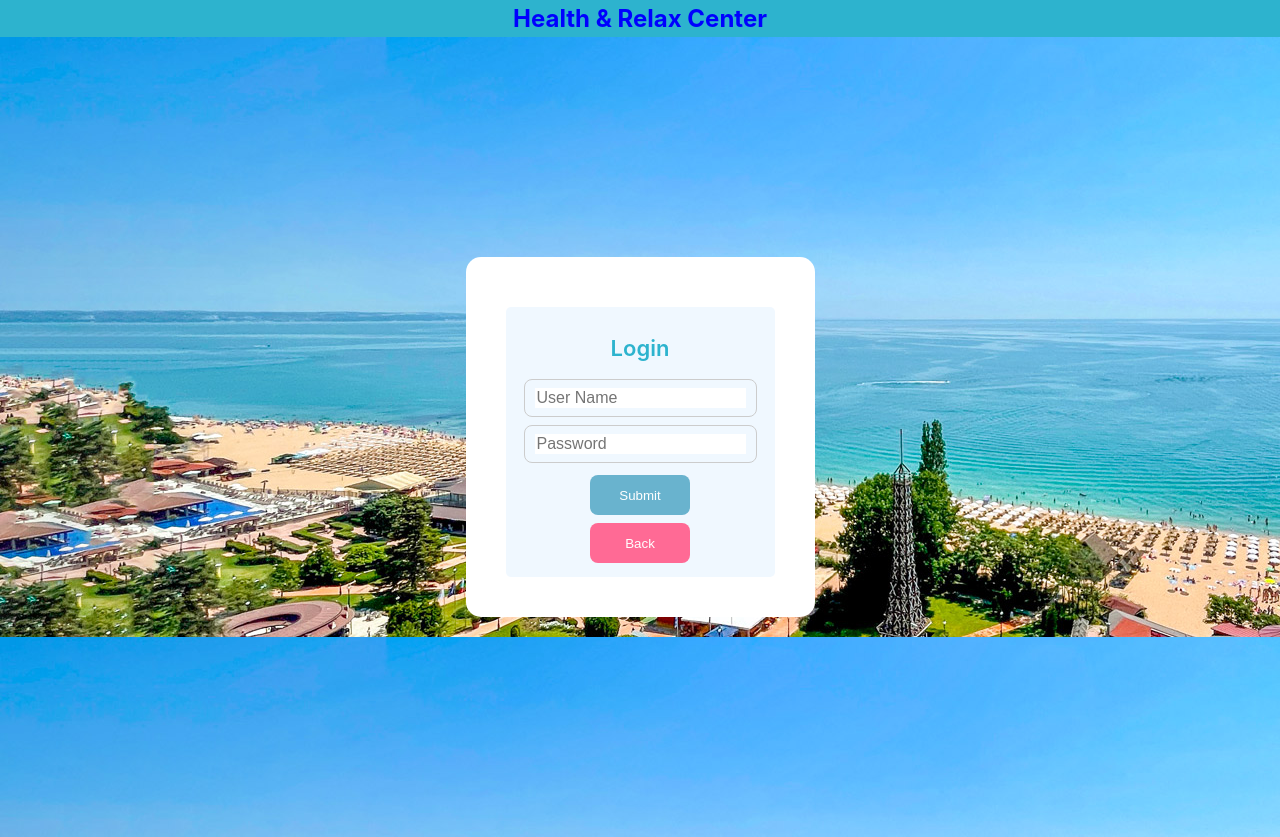
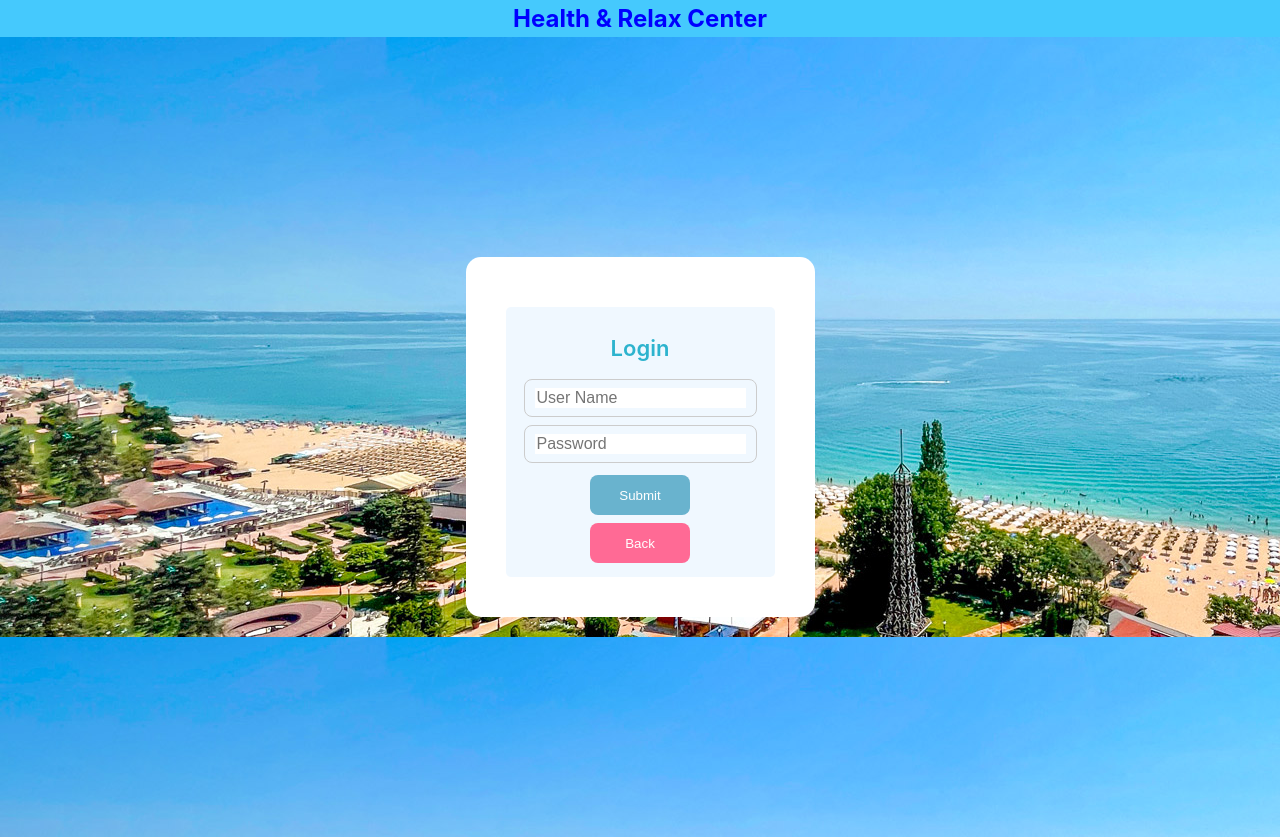
Before and after one commit to nikindtmas1/Feedback-Rating, a React (Create React App) app in the folder client/: page /login in a window 1280 px wide. Built offline with nearby package versions, Linux system fonts and the light colour scheme; no server answers.

Commit message:
Change css

```diff
--- a/client/src/Components/Navbar.js
+++ b/client/src/Components/Navbar.js
@@ -3,7 +3,8 @@ import React from 'react'
 const Navbar = () => {
   return (
     <div style={{
-        backgroundColor: "rgb(45, 179, 206)",
+        // backgroundColor: "rgb(45, 179, 206)",
+        backgroundColor:"rgb(69, 201, 253)",
         color: "blue",
         textAlign: "center",
         padding: '4px'
```
